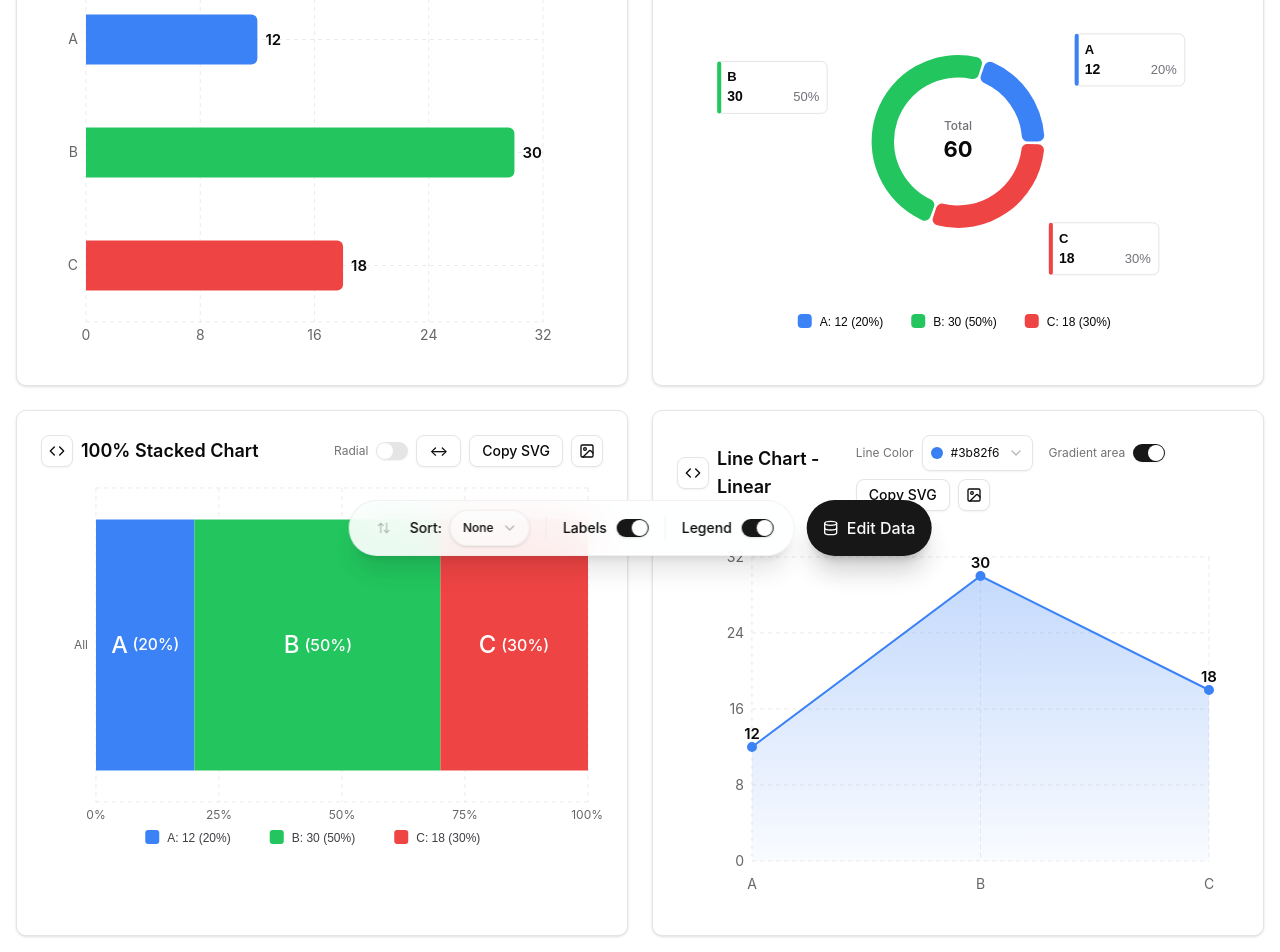
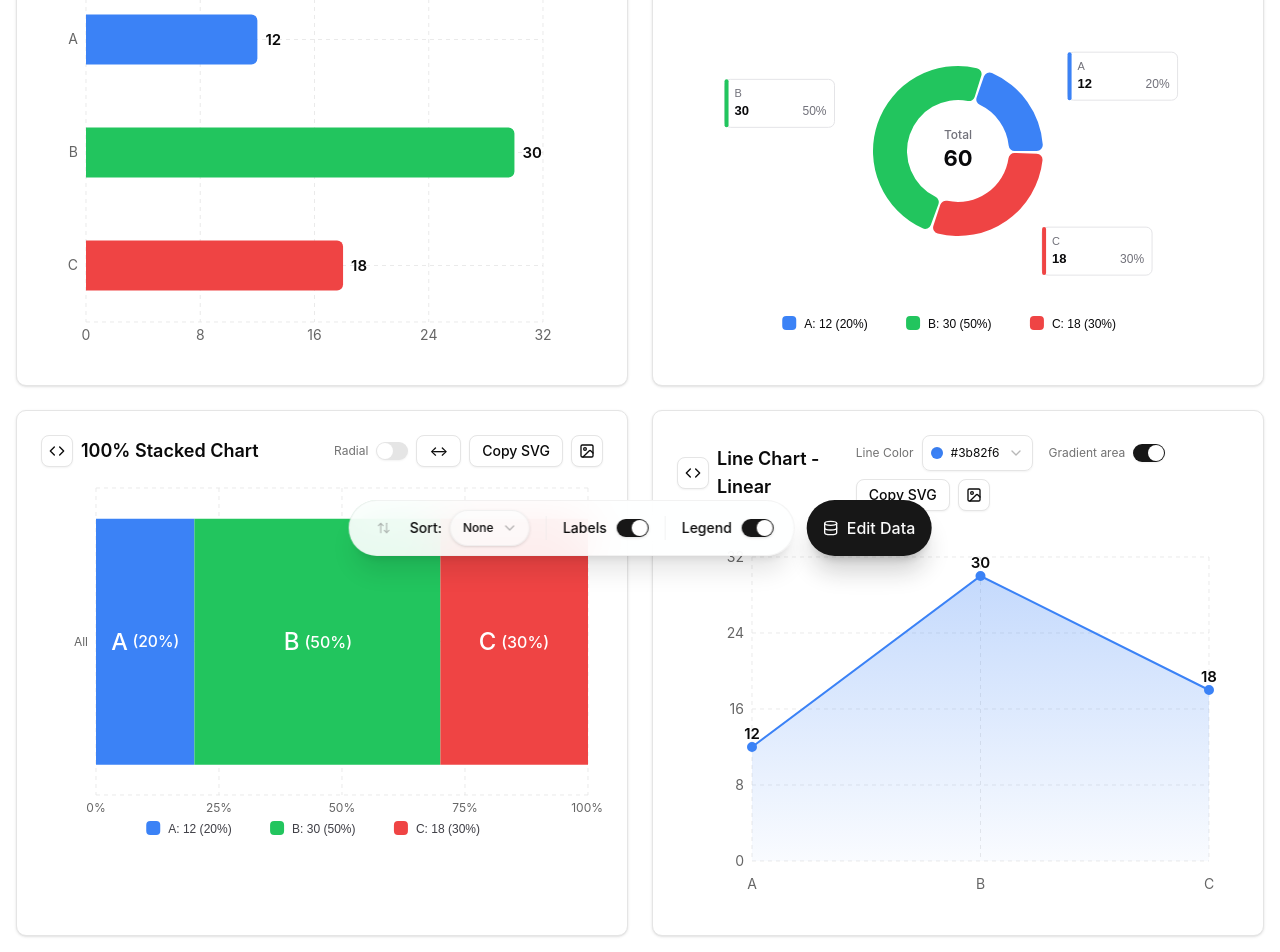
Before and after one commit to s1n-c0s/FastChart, a React (Vite) app: page / in a window 1280 px wide. Shown: the part 196-1148 px from the top of the page. Built offline with nearby package versions, Linux system fonts and the light colour scheme.

Commit message:
fix(charts): fix safe area padding and dynamic scaling for multi-item legends

```diff
--- a/src/components/charts/pie-chart.tsx
+++ b/src/components/charts/pie-chart.tsx
@@ -35,13 +35,13 @@ const CustomTooltip = React.memo(({ active, payload }: any) => {
 
 const FactTextOverlay = (props: any) => {
   const {
-    chartWidth, pieCy, size, data, total, factIndex,
+    chartWidth, pieCy, innerRadius, size, data, total, factIndex,
     isFullscreen, textColor, textMainColor, onFactIndexChange
   } = props;
 
   const cx = chartWidth / 2;
   const cy = pieCy;
-  const innerR = size * 0.20;
+  const innerR = innerRadius || (size ? size * 0.20 : 50);
 
   const maxItem = data && data.length > 0 ? data.reduce((prev: any, current: any) => (prev.value > current.value) ? prev : current) : null;
   const minItem = data && data.length > 0 ? data.reduce((prev: any, current: any) => (prev.value < current.value) ? prev : current) : null;
@@ -164,7 +164,19 @@ const FactTextOverlay = (props: any) => {
 };
 
 
-const InnerRechartsPie = React.memo(({ size, data, pieCy, isFullscreen, renderCustomLabel, renderCustomLabelLine, top4Ids, targetFocusIndex, renderSvgLegend }: any) => {
+const InnerRechartsPie = React.memo(({
+  size,
+  data,
+  pieCy,
+  innerRadius,
+  outerRadius,
+  isFullscreen,
+  renderCustomLabel,
+  renderCustomLabelLine,
+  top4Ids,
+  targetFocusIndex,
+  renderSvgLegend
+}: any) => {
   const timeoutRef = React.useRef<ReturnType<typeof setTimeout> | null>(null);
 
   React.useEffect(() => {
@@ -222,6 +234,9 @@ const InnerRechartsPie = React.memo(({ size, data, pieCy, isFullscreen, renderCu
     });
   }, [data, top4Ids, targetFocusIndex, pieCy]);
 
+  const actualInnerR = innerRadius || (size ? size * 0.20 : 50);
+  const actualOuterR = outerRadius || (isFullscreen ? (size ? size * 0.30 : 100) : (size ? size * 0.27 : 85));
+
   return (
     <ResponsiveContainer width="100%" height="100%">
       <RechartsPieChart style={{ overflow: 'visible' }}>
@@ -242,8 +257,8 @@ const InnerRechartsPie = React.memo(({ size, data, pieCy, isFullscreen, renderCu
           nameKey="label"
           cx="50%"
           cy={pieCy}
-          innerRadius={size * 0.20}
-          outerRadius={isFullscreen ? size * 0.30 : size * 0.27}
+          innerRadius={actualInnerR}
+          outerRadius={actualOuterR}
           paddingAngle={2}
           cornerRadius={6}
           isAnimationActive={true}
@@ -264,8 +279,8 @@ const InnerRechartsPie = React.memo(({ size, data, pieCy, isFullscreen, renderCu
           nameKey="label"
           cx="50%"
           cy={pieCy}
-          innerRadius={size * 0.20}
-          outerRadius={isFullscreen ? size * 0.30 : size * 0.27}
+          innerRadius={actualInnerR}
+          outerRadius={actualOuterR}
           paddingAngle={2}
           cornerRadius={6}
           isAnimationActive={true}
@@ -303,17 +318,11 @@ export const PieChart = React.memo(function PieChart({ data, total, containerRef
     };
   }, []);
 
-  const [size, setSize] = React.useState(() => {
-    if (isFullscreen) {
-      const minDimension = Math.min(window.innerWidth * 0.85, (window.innerHeight * 0.9) - 120);
-      return Math.max(450, minDimension);
-    }
-    return 320;
+  const [dimensions, setDimensions] = React.useState({
+    width: 0,
+    height: isFullscreen ? 600 : 384,
   });
-
-  const [chartWidth, setChartWidth] = React.useState(size);
   const localRef = React.useRef<HTMLDivElement | null>(null);
-
 
   const setRefs = React.useCallback(
     (node: HTMLDivElement | null) => {
@@ -332,16 +341,22 @@ export const PieChart = React.memo(function PieChart({ data, total, containerRef
   React.useEffect(() => {
     const node = localRef.current;
     if (node) {
-      setChartWidth(node.clientWidth);
+      setDimensions({ width: node.clientWidth, height: node.clientHeight });
       const observer = new ResizeObserver((entries) => {
         if (entries[0]) {
-          setChartWidth(entries[0].contentRect.width);
+          setDimensions({
+            width: entries[0].contentRect.width,
+            height: entries[0].contentRect.height,
+          });
         }
       });
       observer.observe(node);
       return () => observer.disconnect();
     }
   }, []);
+
+  const chartWidth = dimensions.width || (isFullscreen ? 800 : 400);
+  const totalHeight = dimensions.height || (isFullscreen ? 600 : 384);
 
   const textColor = "#71717a"; // muted-foreground
   const textMainColor = isDark ? "#fafafa" : "#09090b"; // foreground hex
@@ -376,6 +391,84 @@ export const PieChart = React.memo(function PieChart({ data, total, containerRef
     prevDataRef.current = data;
   }
 
+  // --- Dynamic Legend rows & size calculation ---
+  const { legendRows, legendHeight, legendConfig } = React.useMemo(() => {
+    const width = chartWidth;
+    const effectiveSize = Math.max(chartWidth || 0, totalHeight || 0);
+
+    // Dynamically scale legend elements based on chart size and whether it's fullscreen
+    const scale = isFullscreen
+      ? Math.min(1.5, Math.max(1.1, effectiveSize / 600))
+      : 1;
+
+    const fontSize = Math.round(12 * scale);
+    const rectSize = Math.round(14 * scale);
+    const gap = Math.round(8 * scale);
+    const itemMargin = Math.round(20 * scale);
+    const spacingY = Math.round(25 * scale);
+
+    const rows: { items: Datum[]; width: number; itemWidths: number[] }[] = [];
+    let currentRow: Datum[] = [];
+    let currentRowWidth = 0;
+    let currentRowItemWidths: number[] = [];
+
+    data.forEach((item: Datum) => {
+      const percentage = total > 0 ? Math.round((Math.max(0, item.value || 0) / total) * 100) : 0;
+      const labelText = `${item.label}: ${Number(item.value || 0).toLocaleString()} (${percentage}%)`;
+      const textWidth = labelText.length * (fontSize * 0.62);
+      const itemWidth = rectSize + gap + textWidth + itemMargin;
+      const maxItemsPerRow = isFullscreen && width > 700 ? 5 : 4;
+
+      if ((currentRowWidth + itemWidth - itemMargin > width && currentRow.length > 0) || currentRow.length >= maxItemsPerRow) {
+        rows.push({ items: currentRow, width: currentRowWidth - itemMargin, itemWidths: currentRowItemWidths });
+        currentRow = [item];
+        currentRowWidth = itemWidth;
+        currentRowItemWidths = [itemWidth];
+      } else {
+        currentRow.push(item);
+        currentRowWidth += itemWidth;
+        currentRowItemWidths.push(itemWidth);
+      }
+    });
+
+    if (currentRow.length > 0) {
+      rows.push({ items: currentRow, width: currentRowWidth - itemMargin, itemWidths: currentRowItemWidths });
+    }
+
+    return {
+      legendRows: rows,
+      legendHeight: rows.length * spacingY,
+      legendConfig: { fontSize, rectSize, gap, spacingY }
+    };
+  }, [data, chartWidth, totalHeight, isFullscreen, total]);
+
+  // Bottom padding and startY for legend
+  const legendBottomMargin = 8;
+  const legendTopPadding = legendRows.length > 0 ? 14 : 0;
+  const legendStartY = Math.max(
+    140,
+    totalHeight - legendHeight - legendBottomMargin
+  );
+
+  // Available vertical space for the pie and labels strictly above the legend
+  const availablePieHeight = legendStartY - legendTopPadding;
+  const pieCy = Math.round(availablePieHeight / 2);
+
+  // Callout box dimensions and offsets
+  const boxWidth = isFullscreen ? 150 : 110;
+  const boxHeight = isFullscreen ? 54 : 48;
+  const basePushX = isFullscreen ? 36 : 24;
+  const basePushY = isFullscreen ? 20 : 14;
+
+  // Safe radius calculation: ensure pie + top callout + bottom callout fit comfortably
+  const verticalAllowance = basePushY + boxHeight / 2 + 8;
+  const maxRadiusVertical = Math.max(35, Math.min(pieCy - 10, (availablePieHeight - pieCy) - 8) - verticalAllowance);
+  const maxRadiusHorizontal = Math.max(35, (chartWidth / 2) - basePushX - boxWidth - 10);
+
+  const baseIdealRadius = isFullscreen ? Math.min(chartWidth, totalHeight) * 0.26 : 85;
+  const outerRadius = Math.max(45, Math.min(baseIdealRadius, maxRadiusVertical, maxRadiusHorizontal));
+  const innerRadius = Math.round(outerRadius * (isFullscreen ? 0.62 : 0.60));
+
   const renderCustomLabelLine = React.useCallback((props: any) => {
     const { payload, points } = props;
     const datumId = payload?.payload?.id || payload?.id;
@@ -388,25 +481,20 @@ export const PieChart = React.memo(function PieChart({ data, total, containerRef
 
     const isLeft = points[2].x < points[0].x;
     const isTop = points[2].y < points[0].y;
-    const basePushX = isFullscreen ? 45 : 30; // cleanly extends the horizontal line
-    const basePushY = isFullscreen ? 30 : 20; // vertically push away from pie edge
-
-    const chartWidth = localRef.current?.clientWidth || 0;
-    const chartHeight = localRef.current?.clientHeight || 0;
-    const boxWidth = isFullscreen ? 160 : 110;
-    const boxHeight = isFullscreen ? 56 : 52;
 
     let finalX = points[2].x + (isLeft ? -basePushX : basePushX);
     let finalY = points[2].y + (isTop ? -basePushY : basePushY);
 
-    if (chartWidth > 0 && chartHeight > 0) {
+    const maxLineY = legendStartY - boxHeight / 2 - 8;
+    const minLineY = boxHeight / 2 + 8;
+    finalY = Math.max(minLineY, Math.min(finalY, maxLineY));
+
     let fx = isLeft ? finalX - boxWidth : finalX;
     let fy = finalY - boxHeight / 2;
-      fx = Math.max(10, Math.min(fx, chartWidth - boxWidth - 10));
-      fy = Math.max(10, Math.min(fy, chartHeight - boxHeight - 10));
+    fx = Math.max(8, Math.min(fx, chartWidth - boxWidth - 8));
+    fy = Math.max(8, Math.min(fy, legendStartY - boxHeight - 8));
     finalX = isLeft ? fx + boxWidth : fx;
     finalY = fy + boxHeight / 2;
-    }
 
     const newPoints = [
       points[0],
@@ -422,7 +510,8 @@ export const PieChart = React.memo(function PieChart({ data, total, containerRef
         className="chart-global-label"
       />
     );
-  }, [isFullscreen, top4Ids, lastOtherId, textColor]);
+  }, [basePushX, basePushY, boxWidth, boxHeight, legendStartY, chartWidth, top4Ids, lastOtherId, textColor]);
+
   const renderCustomLabel = React.useCallback((props: any) => {
     let { x, y, cx, cy, name, value, percent, payload } = props;
     const datumId = payload?.payload?.id || payload?.id;
@@ -440,10 +529,7 @@ export const PieChart = React.memo(function PieChart({ data, total, containerRef
       percent = otherSum / total;
       color = isDark ? "#52525b" : "#a1a1aa";
     }
-    const boxWidth = isFullscreen ? 160 : 110;
-    const boxHeight = isFullscreen ? 56 : 52;
-    const basePushX = isFullscreen ? 45 : 30;
-    const basePushY = isFullscreen ? 30 : 20;
+
     const isLeft = x < cx;
     const isTop = y < cy;
 
@@ -453,15 +539,12 @@ export const PieChart = React.memo(function PieChart({ data, total, containerRef
     let fx = isLeft ? finalX - boxWidth : finalX;
     let fy = finalY - boxHeight / 2;
 
-    const chartWidth = localRef.current?.clientWidth || 0;
-    const chartHeight = localRef.current?.clientHeight || 0;
-    if (chartWidth > 0 && chartHeight > 0) {
-      fx = Math.max(10, Math.min(fx, chartWidth - boxWidth - 10));
-      fy = Math.max(10, Math.min(fy, chartHeight - boxHeight - 10));
-    }
+    const maxAllowedY = legendStartY - boxHeight - 8;
+    fx = Math.max(8, Math.min(fx, chartWidth - boxWidth - 8));
+    fy = Math.max(8, Math.min(fy, maxAllowedY));
 
     const safeName = String(name || '');
-    const maxLen = isFullscreen ? 18 : 12;
+    const maxLen = isFullscreen ? 16 : 11;
     const displayName = safeName.length > maxLen ? safeName.substring(0, maxLen) + "..." : safeName;
 
     return (
@@ -481,30 +564,31 @@ export const PieChart = React.memo(function PieChart({ data, total, containerRef
           fill={bgColor}
           stroke={borderColor}
           strokeWidth={1}
+          className="shadow-sm"
         />
         <rect
           x={fx}
           y={fy}
           width={4}
           height={boxHeight}
+          fill={color}
           rx={2}
-          fill={color}
         />
         <text
           x={fx + 10}
-          y={fy + 20}
-          fill={textMainColor}
-          fontSize={isFullscreen ? 15 : 13}
-          fontWeight="600"
+          y={fy + (isFullscreen ? 20 : 18)}
+          fill={textColor}
+          fontSize={isFullscreen ? 13 : 11}
+          fontWeight="500"
           fontFamily="sans-serif"
         >
           {displayName}
         </text>
         <text
           x={fx + 10}
-          y={fy + 40}
+          y={fy + (isFullscreen ? 40 : 36)}
           fill={textMainColor}
-          fontSize={isFullscreen ? 17 : 14}
+          fontSize={isFullscreen ? 17 : 13}
           fontWeight="700"
           fontFamily="sans-serif"
         >
@@ -512,10 +596,10 @@ export const PieChart = React.memo(function PieChart({ data, total, containerRef
         </text>
         <text
           x={fx + boxWidth - 8}
-          y={fy + 40}
+          y={fy + (isFullscreen ? 40 : 36)}
           textAnchor="end"
           fill={textColor}
-          fontSize={isFullscreen ? 15 : 13}
+          fontSize={isFullscreen ? 15 : 12}
           fontWeight="500"
           fontFamily="sans-serif"
         >
@@ -523,67 +607,13 @@ export const PieChart = React.memo(function PieChart({ data, total, containerRef
         </text>
       </g>
     );
-  }, [isFullscreen, isDark, bgColor, borderColor, textMainColor, textColor, top4Ids, lastOtherId, otherSum, total]);
-
-  React.useEffect(() => {
-    if (!isFullscreen) return;
-    const handleResize = () => {
-      const minDimension = Math.min(window.innerWidth * 0.85, (window.innerHeight * 0.9) - 120);
-      setSize(Math.max(450, minDimension));
-    };
-    window.addEventListener('resize', handleResize);
-    return () => window.removeEventListener('resize', handleResize);
-  }, [isFullscreen]);
-
-  const { legendRows, legendHeight } = React.useMemo(() => {
-    const width = chartWidth || size;
-    const spacingY = 25;
-    const rectSize = 14;
-    const gap = 8;
-    const itemMargin = 20;
-
-    const rows: { items: Datum[]; width: number; itemWidths: number[] }[] = [];
-    let currentRow: Datum[] = [];
-    let currentRowWidth = 0;
-    let currentRowItemWidths: number[] = [];
-
-    data.forEach((item: Datum) => {
-      const percentage = total > 0 ? Math.round((Math.max(0, item.value || 0) / total) * 100) : 0;
-      const labelText = `${item.label}: ${Number(item.value || 0).toLocaleString()} (${percentage}%)`;
-      const textWidth = labelText.length * (isFullscreen ? 7.5 : 6.5);
-      const itemWidth = rectSize + gap + textWidth + itemMargin;
-      const maxItemsPerRow = 4;
-
-      if ((currentRowWidth + itemWidth - itemMargin > width && currentRow.length > 0) || currentRow.length >= maxItemsPerRow) {
-        rows.push({ items: currentRow, width: currentRowWidth - itemMargin, itemWidths: currentRowItemWidths });
-        currentRow = [item];
-        currentRowWidth = itemWidth;
-        currentRowItemWidths = [itemWidth];
-      } else {
-        currentRow.push(item);
-        currentRowWidth += itemWidth;
-        currentRowItemWidths.push(itemWidth);
-      }
-    });
-
-    if (currentRow.length > 0) {
-      rows.push({ items: currentRow, width: currentRowWidth - itemMargin, itemWidths: currentRowItemWidths });
-    }
-
-    return {
-      legendRows: rows,
-      legendHeight: rows.length * spacingY
-    };
-  }, [data, chartWidth, size, isFullscreen, total]);
+  }, [basePushX, basePushY, boxWidth, boxHeight, legendStartY, chartWidth, isFullscreen, isDark, bgColor, borderColor, textMainColor, textColor, top4Ids, lastOtherId, otherSum, total]);
 
   const renderSvgLegend = React.useCallback(() => {
-    if (!chartWidth || !size || legendRows.length === 0) return null;
+    if (!chartWidth || !totalHeight || legendRows.length === 0) return null;
 
-    const spacingY = 25;
-    const rectSize = 14;
-    const gap = 8;
-
-    const startY = size - legendHeight + (isFullscreen ? -60 : 22);
+    const { fontSize, rectSize, gap, spacingY } = legendConfig;
+    const startY = legendStartY;
 
     return (
       <g className="svg-legend">
@@ -597,12 +627,19 @@ export const PieChart = React.memo(function PieChart({ data, total, containerRef
 
             return (
               <g key={`svg-leg-${item.id}`}>
-                <rect x={x} y={y - 12} width={rectSize} height={rectSize} fill={item.color} rx={4} />
+                <rect
+                  x={x}
+                  y={y - rectSize + 2}
+                  width={rectSize}
+                  height={rectSize}
+                  fill={item.color}
+                  rx={Math.max(3, Math.round(rectSize * 0.25))}
+                />
                 <text
                   x={x + rectSize + gap}
                   y={y}
                   fill={textMainColor}
-                  fontSize={isFullscreen ? 14 : 12}
+                  fontSize={fontSize}
                   fontWeight="500"
                   fontFamily="sans-serif"
                   style={{ pointerEvents: 'none' }}
@@ -615,19 +652,16 @@ export const PieChart = React.memo(function PieChart({ data, total, containerRef
         })}
       </g>
     );
-  }, [chartWidth, size, legendRows, legendHeight, isFullscreen, textMainColor, total]);
-
-  // Add extra safe area padding to ensure the bottom labels never overlap the legend
-  const safeAreaPadding = isFullscreen ? 60 : 40;
-  const pieCy = (size - legendHeight - safeAreaPadding) / 2;
+  }, [chartWidth, totalHeight, legendRows, legendHeight, legendConfig, legendStartY, textMainColor, total]);
 
   return (
-      <div ref={setRefs} className={`flex h-full w-full items-center justify-center flex-col `}>
-        <div className="relative flex-shrink-0 w-full" style={{ height: size }}>
+    <div ref={setRefs} className="flex h-full w-full items-center justify-center flex-col overflow-hidden">
+      <div className="relative w-full h-full">
         <InnerRechartsPie
-            size={size}
           data={data}
           pieCy={pieCy}
+          innerRadius={innerRadius}
+          outerRadius={outerRadius}
           isFullscreen={isFullscreen}
           renderCustomLabel={renderCustomLabel}
           renderCustomLabelLine={renderCustomLabelLine as any}
@@ -641,8 +675,7 @@ export const PieChart = React.memo(function PieChart({ data, total, containerRef
             <FactTextOverlay
               chartWidth={chartWidth}
               pieCy={pieCy}
-              size={size}
-
+              innerRadius={innerRadius}
               data={data}
               total={total}
               factIndex={factIndex}
--- a/src/components/charts/stacked-chart.tsx
+++ b/src/components/charts/stacked-chart.tsx
@@ -255,14 +255,20 @@ export const StackedChart = React.memo(function StackedChart({
     return data.reduce((sum, d) => sum + Math.max(0, d.value || 0), 0)
   }, [data])
 
-  const { legendRows, legendHeight } = React.useMemo(() => {
-    const { width } = dimensions;
-    if (!width) return { legendRows: [], legendHeight: 0 };
+  const { legendRows, legendHeight, legendConfig } = React.useMemo(() => {
+    const { width, height } = dimensions;
+    if (!width) return { legendRows: [], legendHeight: 0, legendConfig: { fontSize: 12, rectSize: 14, gap: 8, spacingY: 25 } };
 
-    const spacingY = 25;
-    const rectSize = 14;
-    const gap = 8;
-    const itemMargin = 20;
+    const effectiveSize = Math.max(width || 0, height || 0);
+    const scale = isFullscreen
+      ? Math.min(1.6, Math.max(1.2, effectiveSize / 600))
+      : 1;
+
+    const fontSize = Math.round(12 * scale);
+    const rectSize = Math.round(14 * scale);
+    const gap = Math.round(8 * scale);
+    const itemMargin = Math.round(20 * scale);
+    const spacingY = Math.round(26 * scale);
 
     const rows: { items: Datum[]; width: number; itemWidths: number[] }[] = [];
     let currentRow: Datum[] = [];
@@ -272,10 +278,11 @@ export const StackedChart = React.memo(function StackedChart({
     data.forEach((item: Datum) => {
       const percentage = totalValue > 0 ? Math.round((Math.max(0, item.value || 0) / totalValue) * 100) : 0;
       const labelText = `${item.label}: ${Number(item.value || 0).toLocaleString()} (${percentage}%)`;
-      const textWidth = labelText.length * (isFullscreen ? 8.5 : 7.5);
+      const textWidth = labelText.length * (fontSize * 0.62);
       const itemWidth = rectSize + gap + textWidth + itemMargin;
+      const maxItemsPerRow = isFullscreen && width > 700 ? 5 : 4;
 
-      if (currentRowWidth + itemWidth - itemMargin > width && currentRow.length > 0) {
+      if ((currentRowWidth + itemWidth - itemMargin > width && currentRow.length > 0) || currentRow.length >= maxItemsPerRow) {
         rows.push({ items: currentRow, width: currentRowWidth - itemMargin, itemWidths: currentRowItemWidths });
         currentRow = [item];
         currentRowWidth = itemWidth;
@@ -293,19 +300,18 @@ export const StackedChart = React.memo(function StackedChart({
 
     return {
       legendRows: rows,
-      legendHeight: rows.length * spacingY
+      legendHeight: rows.length * spacingY,
+      legendConfig: { fontSize, rectSize, gap, spacingY }
     };
-  }, [data, dimensions, isFullscreen]);
+  }, [data, dimensions, isFullscreen, totalValue]);
 
   const renderSvgLegend = (isStandalone = false) => {
     if (!dimensions.width || !dimensions.height || legendRows.length === 0) return null;
 
-    const spacingY = 25;
-    const rectSize = 14;
-    const gap = 8;
+    const { fontSize, rectSize, gap, spacingY } = legendConfig;
     const textColor = isDark ? "#e4e4e7" : "#3f3f46";
 
-    const startY = isStandalone ? 12 : (dimensions.height ? dimensions.height - legendHeight : 0);
+    const startY = isStandalone ? 12 : Math.max(0, (dimensions.height || 384) - legendHeight - 8);
 
     return (
       <g className="svg-legend">
@@ -321,17 +327,17 @@ export const StackedChart = React.memo(function StackedChart({
               <g key={`legend-${item.id}`}>
                 <rect
                   x={x}
-                  y={y - 12}
+                  y={y - rectSize + 2}
                   width={rectSize}
                   height={rectSize}
                   fill={item.color}
-                  rx={3}
+                  rx={Math.max(3, Math.round(rectSize * 0.25))}
                 />
                 <text
                   x={x + rectSize + gap}
                   y={y}
                   fill={textColor}
-                  fontSize={isFullscreen ? 14 : 12}
+                  fontSize={fontSize}
                   fontWeight="500"
                   fontFamily="sans-serif"
                   style={{ pointerEvents: 'none' }}
@@ -349,18 +355,24 @@ export const StackedChart = React.memo(function StackedChart({
   // Render radial chart
   if (showRadial) {
     const baseWidth = dimensions.width || (isFullscreen ? 800 : 400);
-    const baseHeight = dimensions.height || (isFullscreen ? 500 : 300);
+    const baseHeight = dimensions.height || (isFullscreen ? 500 : 384);
 
-    // We want the chart to fit nicely in the top part of the container.
-    // The cx="50%" cy="80%" means the center of the half circle is very low.
-    // So the height of the chart is actually mostly its radius.
-    // Let's ensure it doesn't overflow horizontally or vertically.
+    const legendBottomMargin = 8;
+    const legendStartY = Math.max(
+      120,
+      baseHeight - legendHeight - legendBottomMargin
+    );
 
-    const availableRadiusW = (baseWidth / 2) * 0.8;
-    const availableRadiusH = baseHeight * 0.7; // since cy=80%, we have 80% height available
+    // Radial semi-circle ends at cy. All content (arc, text, arrows) sits strictly ABOVE cy.
+    // Ensure safe area padding between radialCy and legendStartY
+    const radialGap = legendRows.length > 0 ? 18 : 0;
+    const radialCy = Math.max(120, legendStartY - radialGap);
+
+    const availableRadiusW = (baseWidth / 2) * 0.85;
+    const availableRadiusH = (radialCy - 20) * 0.95;
     const maxRadius = Math.min(availableRadiusW, availableRadiusH);
 
-    const outerRadius = Math.max(100, isFullscreen ? maxRadius * 0.9 : maxRadius * 0.9);
+    const outerRadius = Math.max(70, isFullscreen ? maxRadius * 0.95 : maxRadius);
     const innerRadius = outerRadius * 0.55;
 
     return (
@@ -372,7 +384,7 @@ export const StackedChart = React.memo(function StackedChart({
               startAngle={180}
               endAngle={0}
               cx="50%"
-              cy="80%"
+              cy={radialCy}
               innerRadius={innerRadius}
               outerRadius={outerRadius}
               style={{ overflow: 'visible' }}
@@ -539,7 +551,7 @@ export const StackedChart = React.memo(function StackedChart({
             data={stackedData}
             stackOffset="expand"
             layout="vertical"
-            margin={{ top: 5, right: 15, bottom: legendHeight + 10, left: 5 }}
+            margin={{ top: 5, right: 15, bottom: legendHeight + (legendRows.length > 0 ? 16 : 10), left: 5 }}
           >
             <CartesianGrid className="stroke-border opacity-80" strokeDasharray="4 4" />
             <YAxis
@@ -592,7 +604,7 @@ export const StackedChart = React.memo(function StackedChart({
           data={stackedData}
           stackOffset="expand"
           layout="horizontal"
-          margin={{ top: 5, right: 15, bottom: legendHeight + 10, left: 5 }}
+          margin={{ top: 5, right: 15, bottom: legendHeight + (legendRows.length > 0 ? 16 : 10), left: 5 }}
         >
           <CartesianGrid className="stroke-border opacity-80" strokeDasharray="4 4" />
           <XAxis
```
Lines whose indentation alone changed are shown as unchanged.
